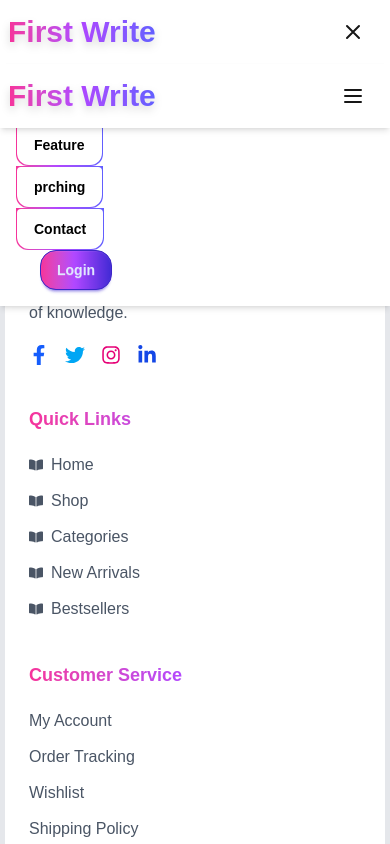
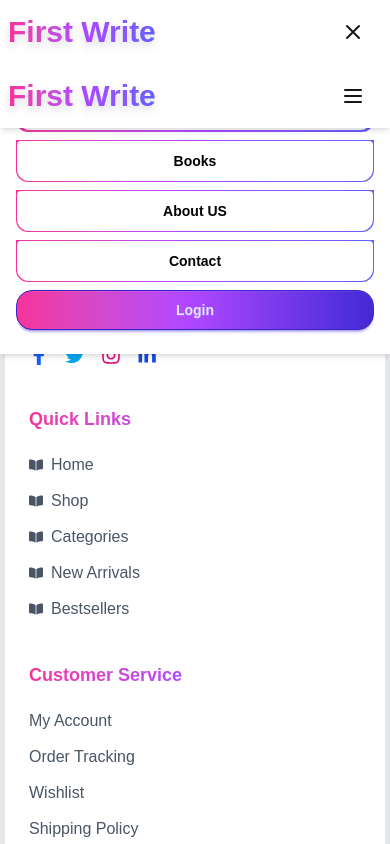
Before and after one commit to Whitey1234/frist-write-nextjs, a Next.js app: page /navbar in a window 390 px wide. Both pictures are taken after a click on the button 353 px from the left and 32 px from the top of the page. Shown: the top 844 px of the page. Built offline with nearby package versions, Linux system fonts and the light colour scheme; no server answers.

Commit message:
add mobile nav bar

```diff
--- a/src/app/navbar/page.jsx
+++ b/src/app/navbar/page.jsx
@@ -164,56 +164,64 @@ router.push('/')
       {/* Mobile Menu */}
       {isOpen && (
         <div className="absolute top-full left-0 w-full bg-base-100 shadow-md flex flex-col items-start p-4 lg:hidden">
-          <Link href="/" className="relative inline-block rounded-b-xl p-[2px] bg-gradient-to-r from-pink-500 via-purple-500 to-indigo-500 group">
-  <div className="btn btn-ghost rounded-b-xl bg-white text-black group-hover:bg-gray-100 transition-colors duration-300">
+         <Link href="/" className="relative my-2 inline-block rounded-b-xl p-[2px] bg-gradient-to-r from-pink-500 via-purple-500 to-indigo-500 group w-full ">
+  <div className="btn w-full  btn-ghost rounded-b-xl bg-white text-black group-hover:bg-gray-100 transition-colors duration-300 ">
     Home
   </div>
 </Link>
 
-      <a href="#" className="relative inline-block rounded-b-xl p-[1px] bg-gradient-to-r from-pink-500 via-purple-500 to-indigo-500 group">
-  <div className="btn btn-ghost rounded-b-xl bg-white text-black group-hover:bg-gray-100 transition-colors duration-300">
-    Feature
+      <Link href={'/allbooks'} className="relative w-full inline-block rounded-b-xl p-[1px] bg-gradient-to-r from-pink-500 via-purple-500 to-indigo-500 group">
+  <div className="btn w-full btn-ghost rounded-b-xl bg-white text-black group-hover:bg-gray-100 transition-colors duration-300">
+    Books
   </div>
-</a>
+</Link>
+ {
 
-     {
   user ? (
-    <Link href={'/dashboard'} className="relative inline-block rounded-b-xl p-[1px] bg-gradient-to-r from-pink-500 via-purple-500 to-indigo-500 group"> <div className="btn btn-ghost rounded-b-xl bg-white text-black group-hover:bg-gray-100 transition-colors duration-300">
+    <>
+    <Link href={'/dashboard'} className="relative my-2 w-full inline-block rounded-b-xl p-[1px] bg-gradient-to-r from-pink-500 via-purple-500 to-indigo-500 group"> <div className="btn w-full btn-ghost rounded-b-xl bg-white text-black group-hover:bg-gray-100 transition-colors duration-300">
     Dashboard
   </div></Link>
+   <Link href="/contact" className="relative inline-block rounded-b-xl w-full p-[1px] bg-gradient-to-r from-pink-500 via-purple-500 to-indigo-500 group">
+  <div className="btn w-full btn-ghost rounded-b-xl bg-white text-black group-hover:bg-gray-100 transition-colors duration-300">
+    Contact
+  </div>
+</Link>
+    </>
+
+
   ) :(
     <>
 
-   <a href="#" className="relative inline-block rounded-b-xl p-[1px] bg-gradient-to-r from-pink-500 via-purple-500 to-indigo-500 group">
-  <div className="btn btn-ghost rounded-b-xl bg-white text-black group-hover:bg-gray-100 transition-colors duration-300">
-    prching
+   <Link href="/aboutus" className="relative  my-2 w-full inline-block rounded-b-xl p-[1px] bg-gradient-to-r from-pink-500 via-purple-500 to-indigo-500 group">
+  <div className="btn  w-full btn-ghost rounded-b-xl bg-white text-black group-hover:bg-gray-100 transition-colors duration-300">
+    About US
   </div>
-</a>
+</Link>
 
-        <a href="#" className="relative inline-block rounded-b-xl p-[1px] bg-gradient-to-r from-pink-500 via-purple-500 to-indigo-500 group">
-  <div className="btn btn-ghost rounded-b-xl bg-white text-black group-hover:bg-gray-100 transition-colors duration-300">
+        <Link href="/contact" className="relative    w-full inline-block rounded-b-xl p-[1px] bg-gradient-to-r from-pink-500 via-purple-500 to-indigo-500 group">
+  <div className="btn w-full btn-ghost rounded-b-xl bg-white text-black group-hover:bg-gray-100 transition-colors duration-300">
     Contact
   </div>
-</a>
+</Link>
 
 
   </>
   )
  }
 
-          {
+
+       {
               user ? (
                 <button
                 onClick={handlelogout}
-                className='btn btn-primary bg-gradient-to-r  from-pink-500 via-purple-500 rounded-2xl ml-6'>
+                className='btn w-full  btn-primary my-2 bg-gradient-to-r  from-pink-500 via-purple-500 rounded-2xl '>
                   Logout
                 </button>
               ) : (
-                   <Link href={'/login'} className='btn btn-primary  bg-gradient-to-r from-pink-500 via-purple-500 rounded-2xl ml-6 '>Login</Link>
+                   <Link href={'/login'} className='btn btn-primary my-2  w-full bg-gradient-to-r from-pink-500 via-purple-500 rounded-2xl '>Login</Link>
               )
           }
-
-
 
         </div>
       )}
```
